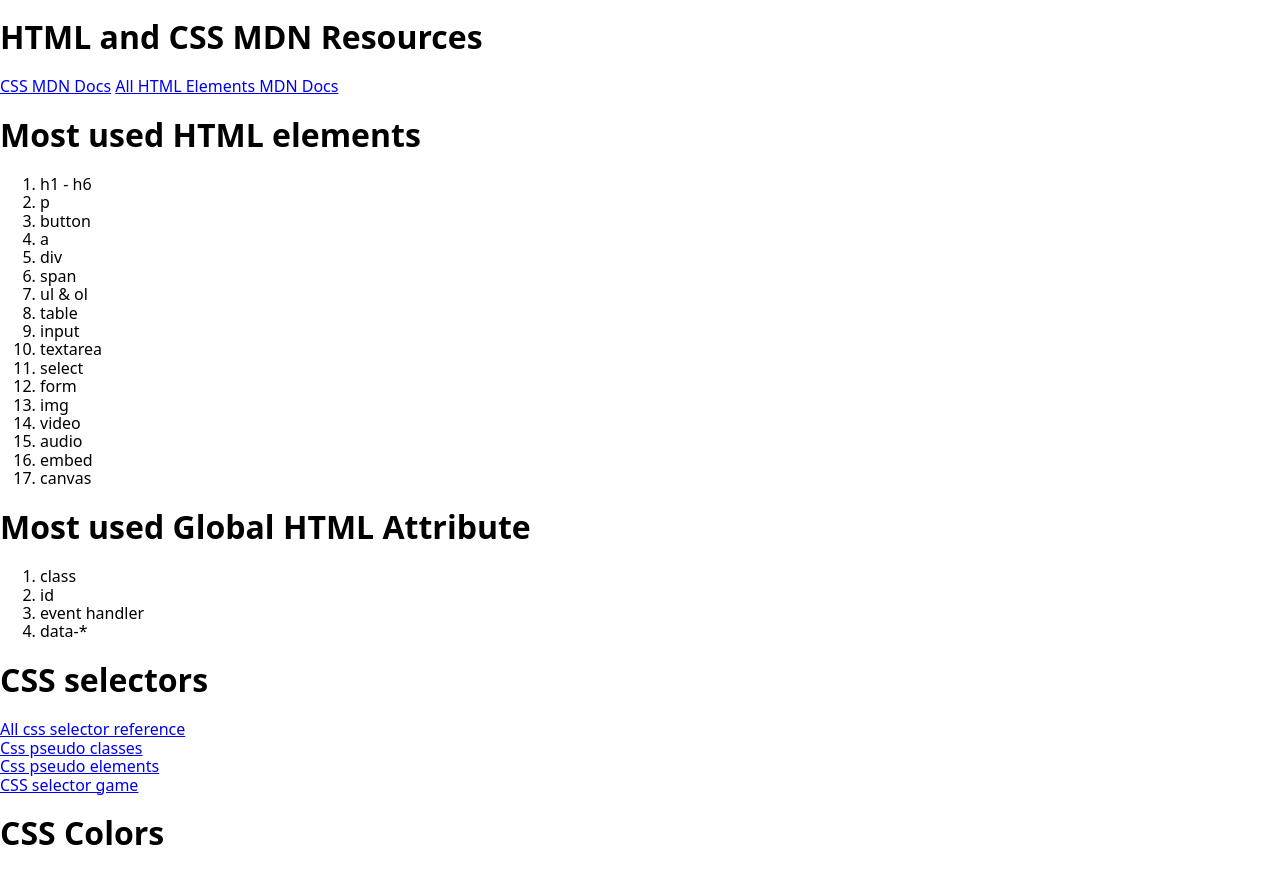
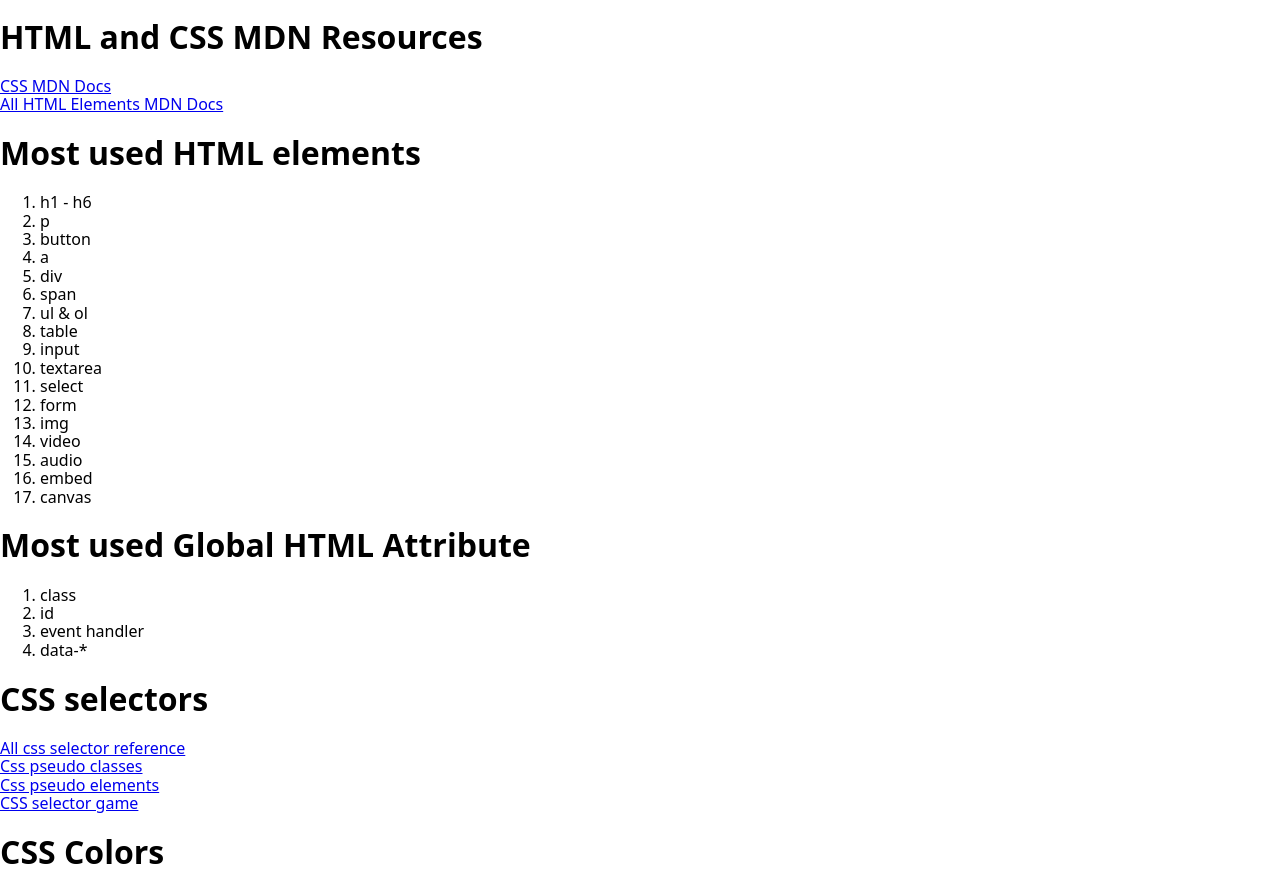
Before and after one commit to mufigilang/erwin-web-stuff, a website built with Vite: page cheatsheet/htmlcss.html in a window 1280 px wide. Shown: the part 900-1771 px from the top of the page. Built offline with nearby package versions, Linux system fonts and the light colour scheme.

Commit message:
update dikit cheatsheet

```diff
--- a/cheatsheet/htmlcss.html
+++ b/cheatsheet/htmlcss.html
@@ -40,9 +40,12 @@
   </section>
   <h1>HTML and CSS MDN Resources</h1>
   <section>
-    <a href="https://developer.mozilla.org/en-US/docs/Web/CSS/Reference" target="_blank">CSS MDN Docs</a>
-    <a href="https://developer.mozilla.org/en-US/docs/Web/HTML/Element#table_content" target="_blank">All HTML Elements
-      MDN Docs</a>
+    <div class="w1d1m_flex-col">
+      <a href="https://developer.mozilla.org/en-US/docs/Web/CSS/Reference" target="_blank">CSS MDN Docs</a>
+      <a href="https://developer.mozilla.org/en-US/docs/Web/HTML/Element#table_content" target="_blank">All HTML
+        Elements
+        MDN Docs</a>
+    </div>
   </section>
   <h1>Most used HTML elements</h1>
   <section>
```
Also changed, not shown: index.html (+4 -0 lines).
